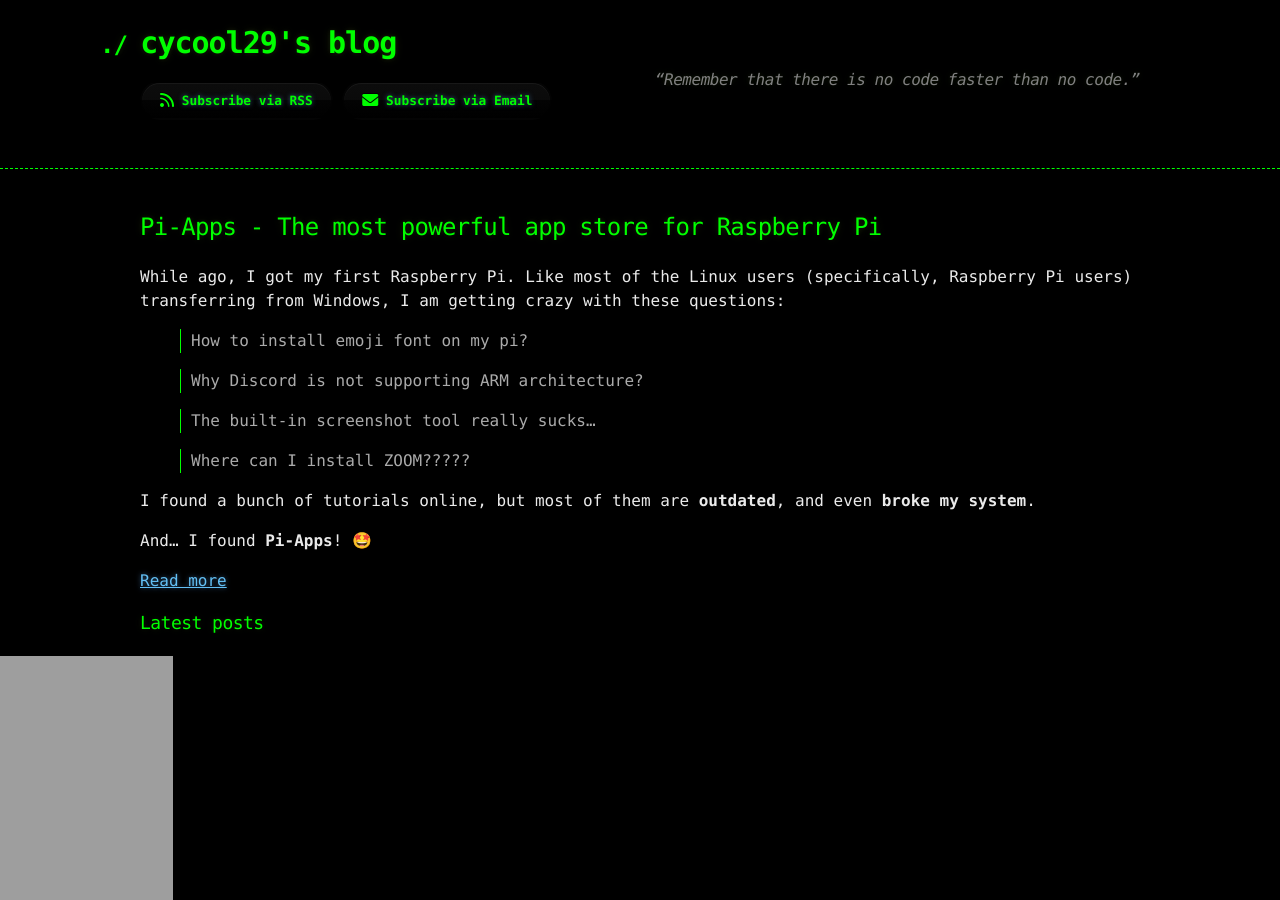
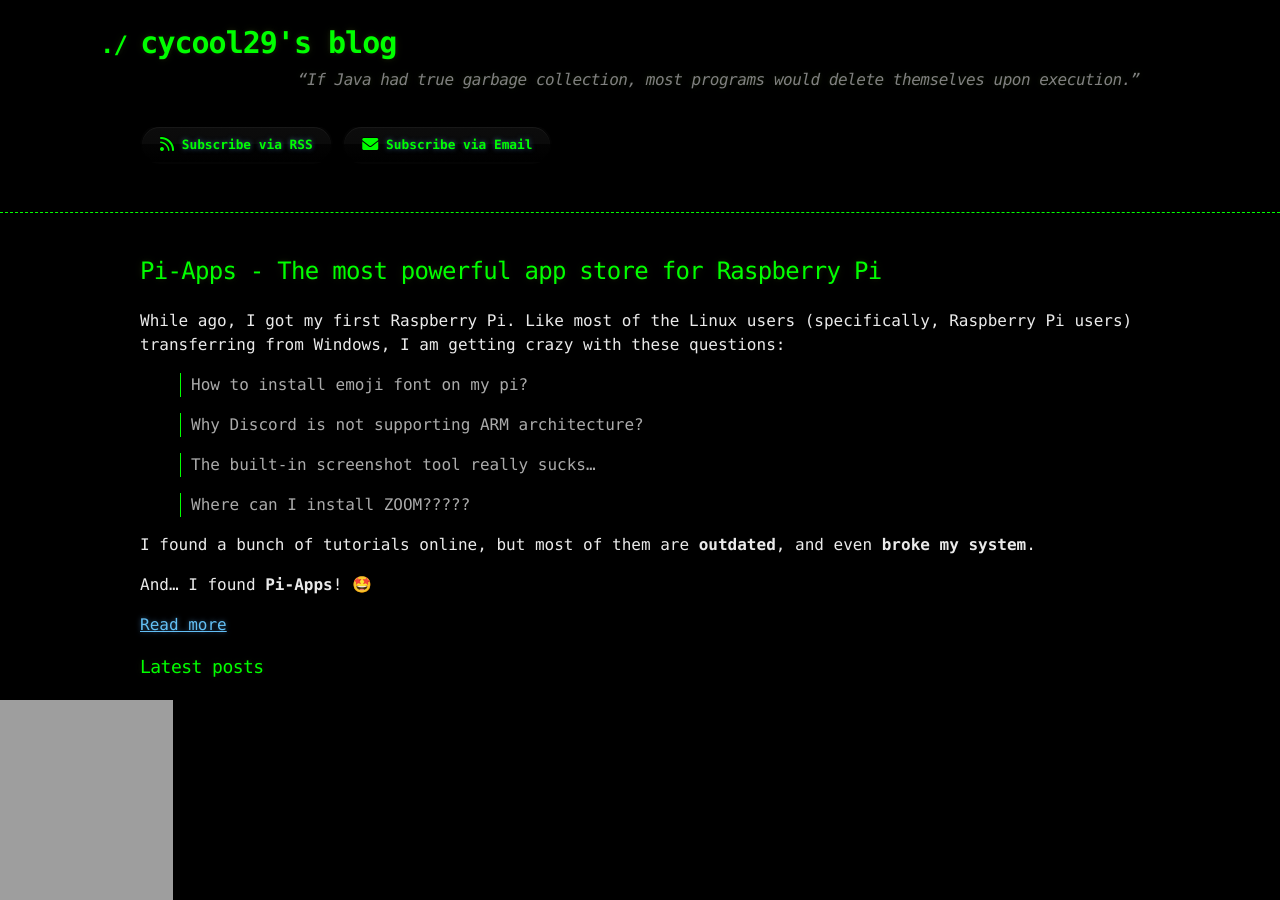
Before and after one commit to cycool29/cycool29.github.io, a Jekyll site: the page built from index.md, in a window 1280 px wide and 900 px high. Built offline with Jekyll 4.4.1, drawn with Linux system fonts in a browser that asks for light colours; a style sheet for code colours, icons or effects is not loaded.

Commit message:
Update quotes

```diff
--- a/_config.yml
+++ b/_config.yml
@@ -1,6 +1,6 @@
 title: cycool29's blog
 comments: Comments
-description: "“Remember that there is no code faster than no code.” "
+description: "“If Java had true garbage collection, most programs would delete themselves upon execution.” "
 remote_theme: jekyll-theme-hacker
 author: cycool29
 github:
```
